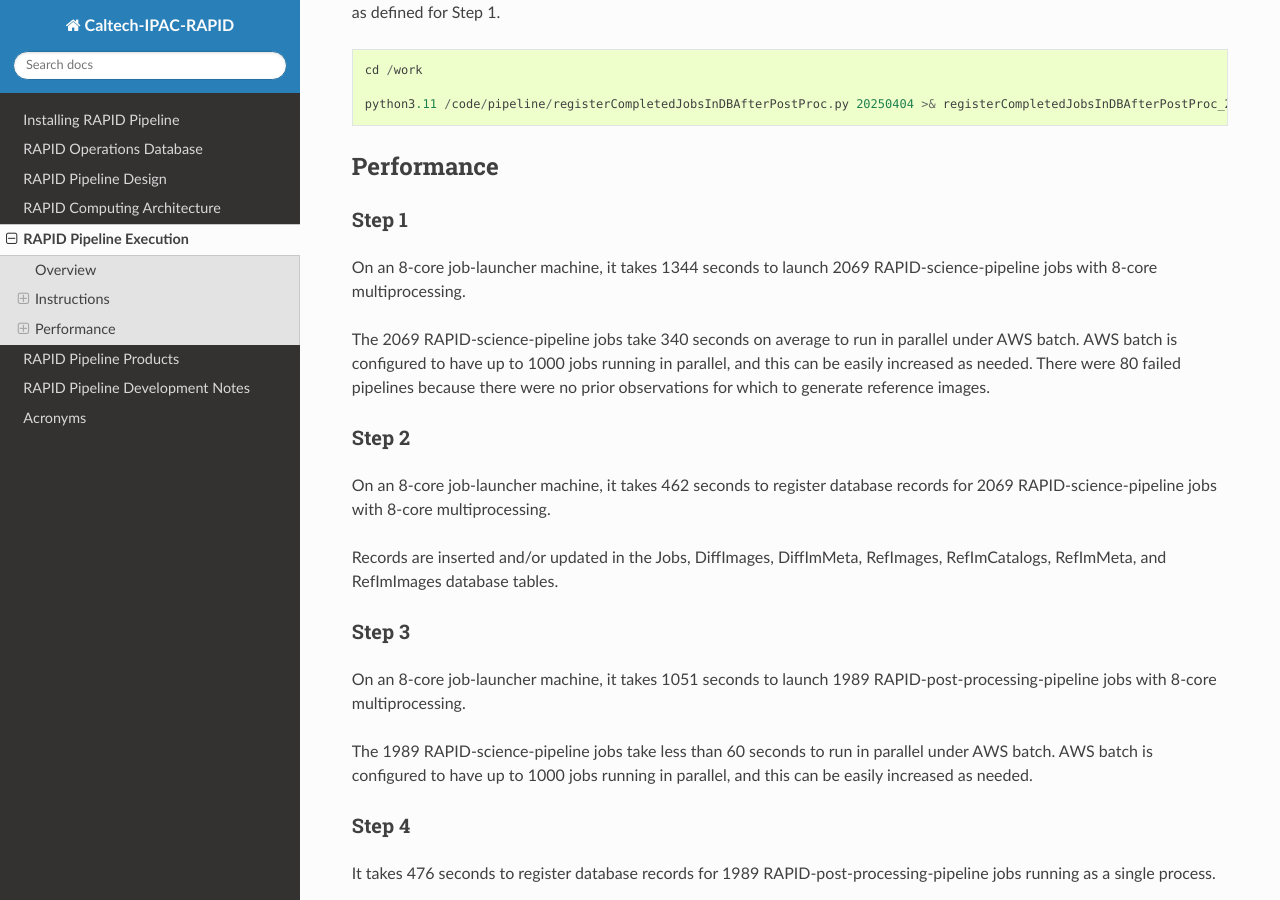
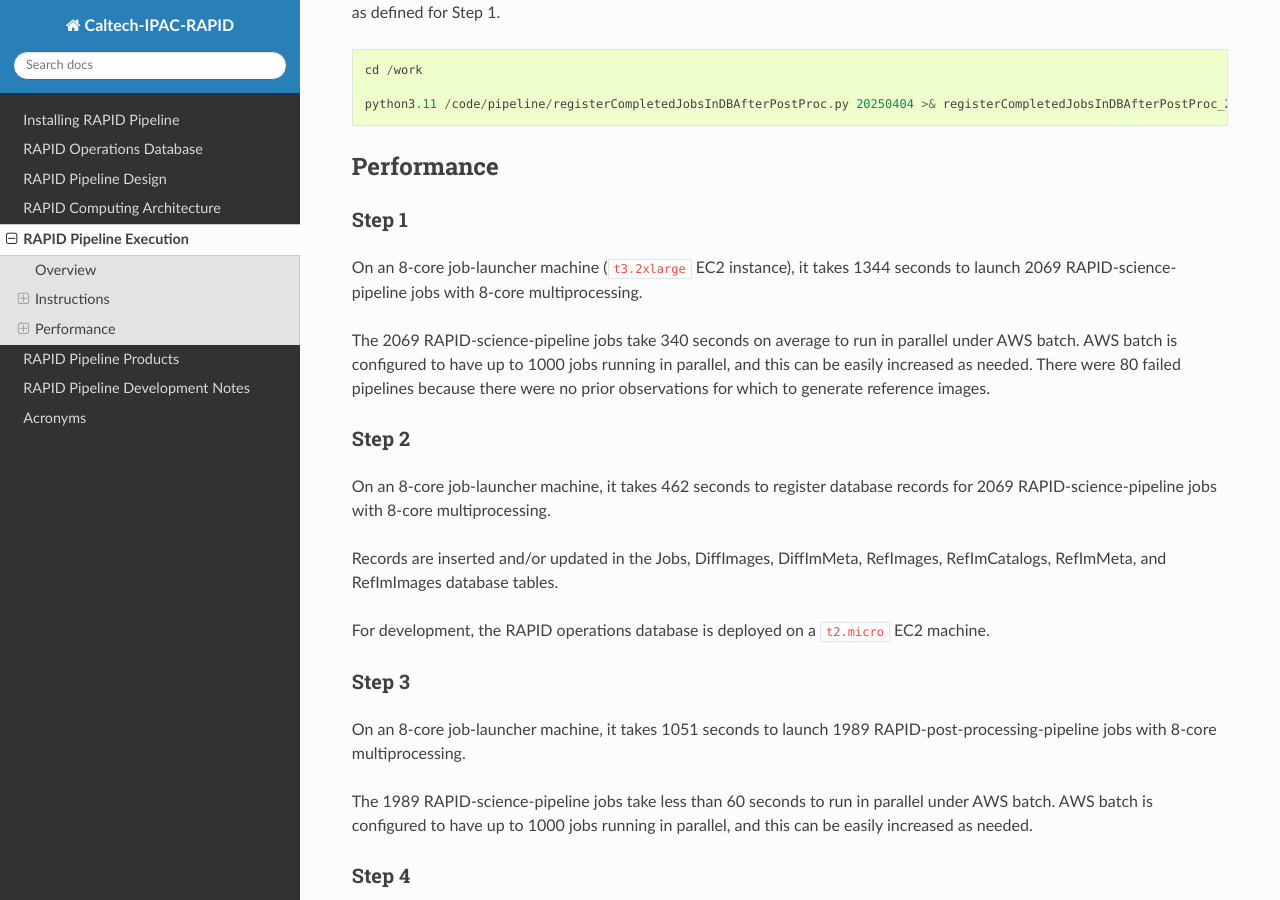
Before and after one commit to Caltech-IPAC/rapid, a Sphinx documentation site: the page built from docs/source/ops/bulk_run.rst, in a window 1280 px wide and 900 px high, scrolled down 2563 px. Built offline with Sphinx 7.4.7 and the Read the Docs theme 3.1.0, drawn with Linux system fonts in a browser that asks for light colours; formulas are drawn with MathJax 3.

Commit message:
Added EC2 machine types.

```diff
--- a/docs/source/ops/bulk_run.rst
+++ b/docs/source/ops/bulk_run.rst
@@ -152,7 +152,7 @@ Performance
 Step 1
 ============
 
-On an 8-core job-launcher machine, it takes 1344 seconds
+On an 8-core job-launcher machine (``t3.2xlarge`` EC2 instance), it takes 1344 seconds
 to launch 2069 RAPID-science-pipeline jobs with 8-core multiprocessing.
 
 The 2069 RAPID-science-pipeline jobs take 340 seconds on average to run in parallel under AWS batch.
@@ -166,6 +166,8 @@ On an 8-core job-launcher machine, it takes 462 seconds
 to register database records for 2069 RAPID-science-pipeline jobs with 8-core multiprocessing.
 
 Records are inserted and/or updated in the Jobs, DiffImages, DiffImMeta, RefImages, RefImCatalogs, RefImMeta, and RefImImages database tables.
+
+For development, the RAPID operations database is deployed on a ``t2.micro`` EC2 machine.
 
 Step 3
 ============
```
